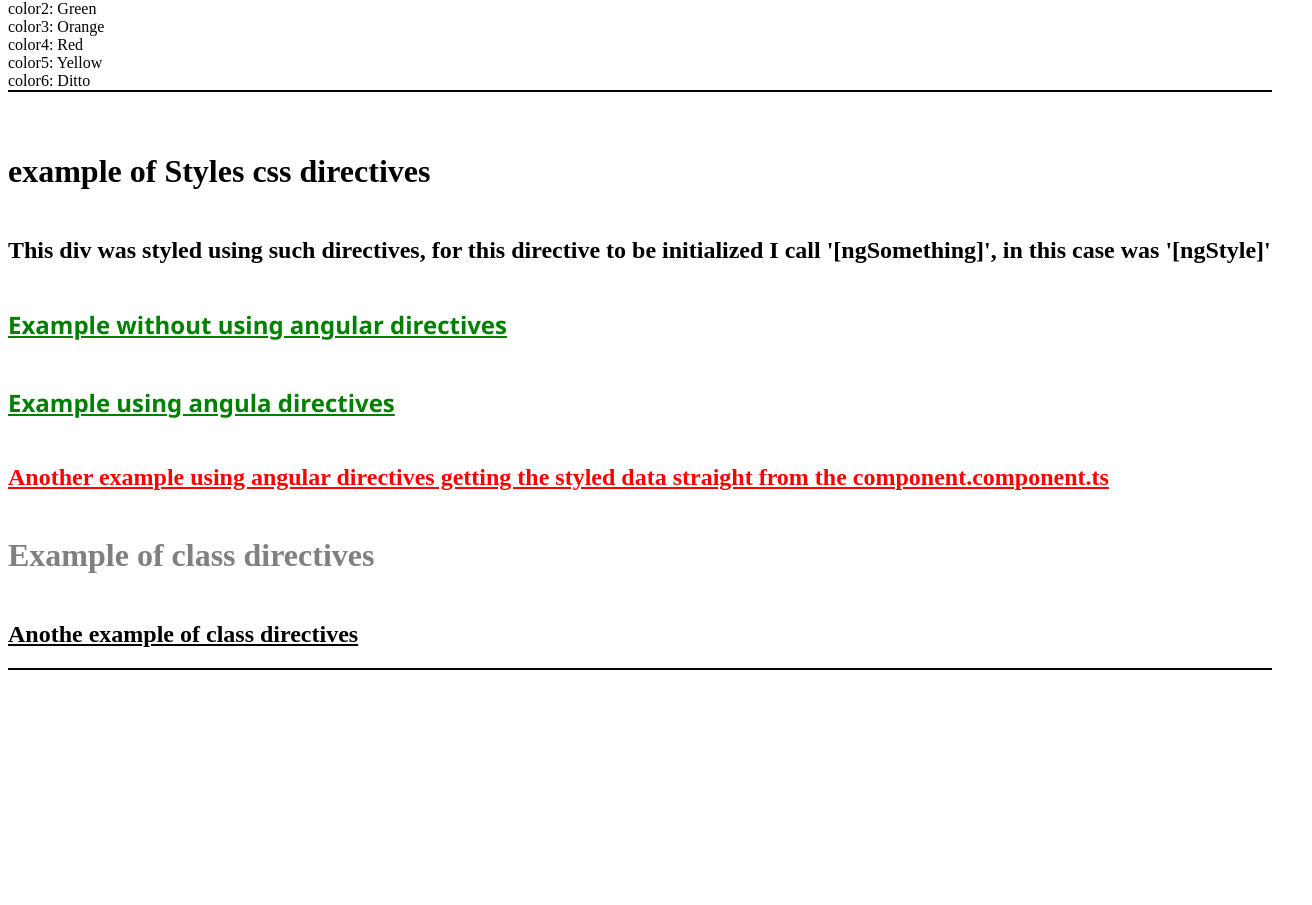
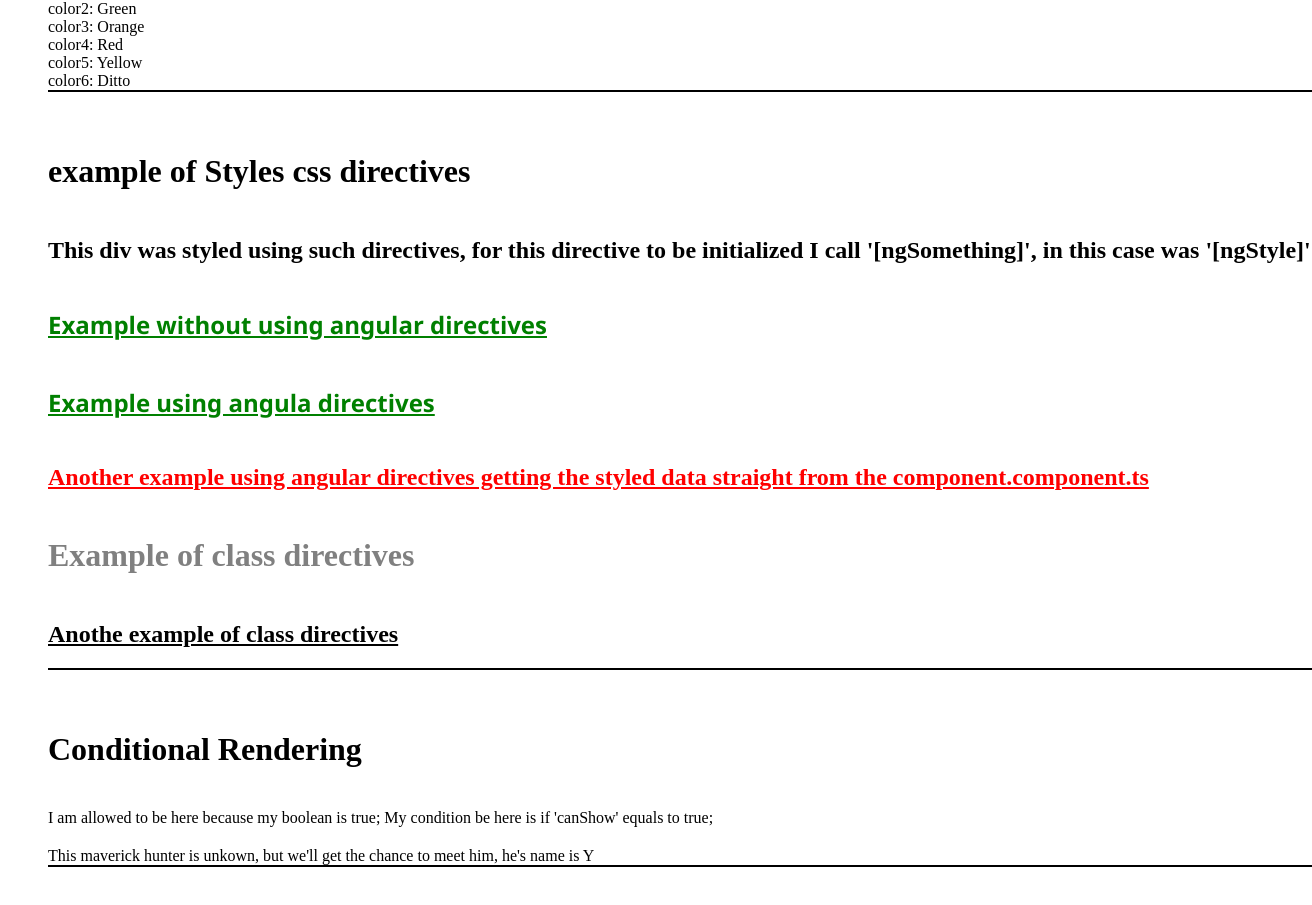
Before and after one commit to JanshenV/angunlarWithSpareTime, an Angular app: page / in a window 1280 px wide. Shown: the part 577-1482 px from the top of the page, 1312 px wide, since content can reach past the window. Before the commit the page ends 1295 px from the top, so only its background shows below. Built offline with nearby package versions, Linux system fonts and the light colour scheme.

Commit message:
learned conditional rendering with angular

```diff
--- a/src/app/app.component.html
+++ b/src/app/app.component.html
@@ -5,3 +5,4 @@
 <app-first-component></app-first-component>
 <app-parent-data [propsFromParentApp]="dataToBeShared" [userData]="userData"></app-parent-data>
 <app-directives></app-directives>
+<app-if-render></app-if-render>
--- a/src/app/app.module.ts
+++ b/src/app/app.module.ts
@@ -6,13 +6,15 @@ import { AppComponent } from './app.component';
 import { FirstComponentComponent } from './components/first-component/first-component.component';
 import { ParentDataComponent } from './components/parent-data/parent-data.component';
 import { DirectivesComponent } from './components/directives/directives.component';
+import { IfRenderComponent } from './components/if-render/if-render.component';
 
 @NgModule({
   declarations: [
     AppComponent,
     FirstComponentComponent,
     ParentDataComponent,
-    DirectivesComponent
+    DirectivesComponent,
+    IfRenderComponent
   ],
   imports: [
     BrowserModule,
--- /dev/null
+++ b/src/app/components/if-render/if-render.component.css
@@ -0,0 +1,5 @@
+.flexColGap20px{
+    display: flex;
+    flex-direction: column;
+    gap: 20px;
+}
--- /dev/null
+++ b/src/app/components/if-render/if-render.component.html
@@ -0,0 +1,18 @@
+<div class="ifRender" [ngClass]="ifRenderClasses">
+  <h1>Conditional Rendering</h1>
+
+  <span *ngIf="canShow">
+    I am allowed to be here because my boolean is true; My condition be here is
+    if 'canShow' equals to true;
+  </span>
+  <span *ngIf="name === 'Bass'">
+    If the condition I want is true, I'll be shown; The name is {{ name }}
+  </span>
+  <span *ngIf="name === 'Zero' || name === 'X'; else unkownHunter">
+    One of the most famous maverick hunter, here it {{ name }}
+  </span>
+  <ng-template #unkownHunter>
+    This maverick hunter is unkown, but we'll get the chance to meet him, he's
+    name is {{ name }}
+  </ng-template>
+</div>
--- /dev/null
+++ b/src/app/components/if-render/if-render.component.ts
@@ -0,0 +1,18 @@
+import { Component, OnInit } from '@angular/core';
+
+@Component({
+  selector: 'app-if-render',
+  templateUrl: './if-render.component.html',
+  styleUrls: ['./if-render.component.css']
+})
+export class IfRenderComponent implements OnInit {
+  canShow: boolean = true;
+  name: string = 'Y';
+
+  ifRenderClasses: string[] = ['flexColGap20px']
+  constructor() { }
+
+  ngOnInit(): void {
+  }
+
+}
--- a/src/styles.css
+++ b/src/styles.css
@@ -8,9 +8,11 @@
 body {
     display: flex;
     flex-direction: column;
+    padding-bottom: 300px;
 }
 div {
     width: 100%;
     border-bottom: 2px solid black;
     margin-bottom: 40px;
+    margin-left: 40px;
 }
```
Also changed, not shown: 1 other file (tests, documents, lock files or other folders).
